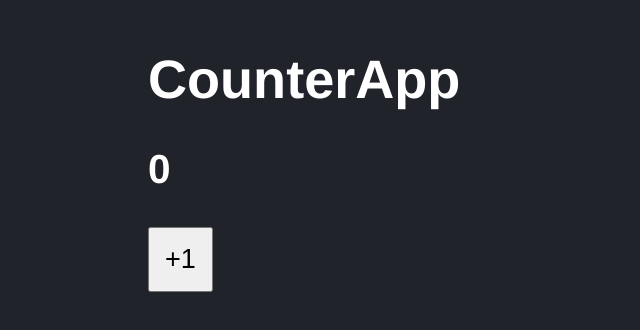
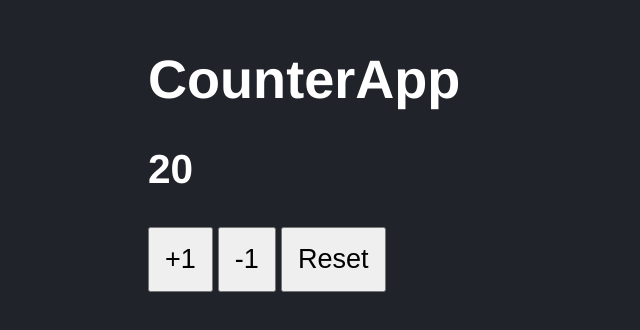
Before and after one commit to alexelizaga/03-react-counter-vite, a React (Vite) app: page / in a window 1280 px wide. Shown: the part 136-466 px from the top of the page, without its empty margins (0-640 px from the left). Built offline with nearby package versions, Linux system fonts and the light colour scheme.

Commit message:
46. handleSubstract y handleReset

```diff
--- a/src/CounterApp.tsx
+++ b/src/CounterApp.tsx
@@ -6,11 +6,20 @@ interface CounterAppProps {
 
 export const CounterApp = ({ value }: CounterAppProps) => {
 
-    const [ counter, setCounter ] = useState(0)
+    console.log('render');
+
+    const [ counter, setCounter ] = useState(value)
 
     const handleAdd = ( event: MouseEvent ) => {
-        console.log(event);
         setCounter( prev => prev + 1 );
+    }
+
+    const handleSubstract = ( event: MouseEvent ) => {
+        setCounter( prev => prev - 1 );
+    }
+
+    const handleReset = ( event: MouseEvent ) => {
+        setCounter( value );
     }
 
     return (
@@ -18,9 +27,9 @@ export const CounterApp = ({ value }: CounterAppProps) => {
             <h1>CounterApp</h1>
             <h2>{ counter }</h2>
 
-            <button onClick={ handleAdd }>
-                +1
-            </button>
+            <button onClick={ handleAdd }>+1</button>
+            <button onClick={ handleSubstract }>-1</button>
+            <button onClick={ handleReset }>Reset</button>
         </>
     )
 }
--- a/src/main.tsx
+++ b/src/main.tsx
@@ -8,6 +8,6 @@ import './styles.css';
 
 ReactDOM.createRoot(document.getElementById('root')!).render(
   <React.StrictMode>
-    <CounterApp value={10} />
+    <CounterApp value={20} />
   </React.StrictMode>
 )
--- a/src/styles.css
+++ b/src/styles.css
@@ -9,4 +9,5 @@ html, body {
 button {
     padding: 15px;
     font-size: 1.3rem;
+    margin-right: 5px;
 }
```
Also changed, not shown: 1 other file (tests, documents, lock files or other folders).
